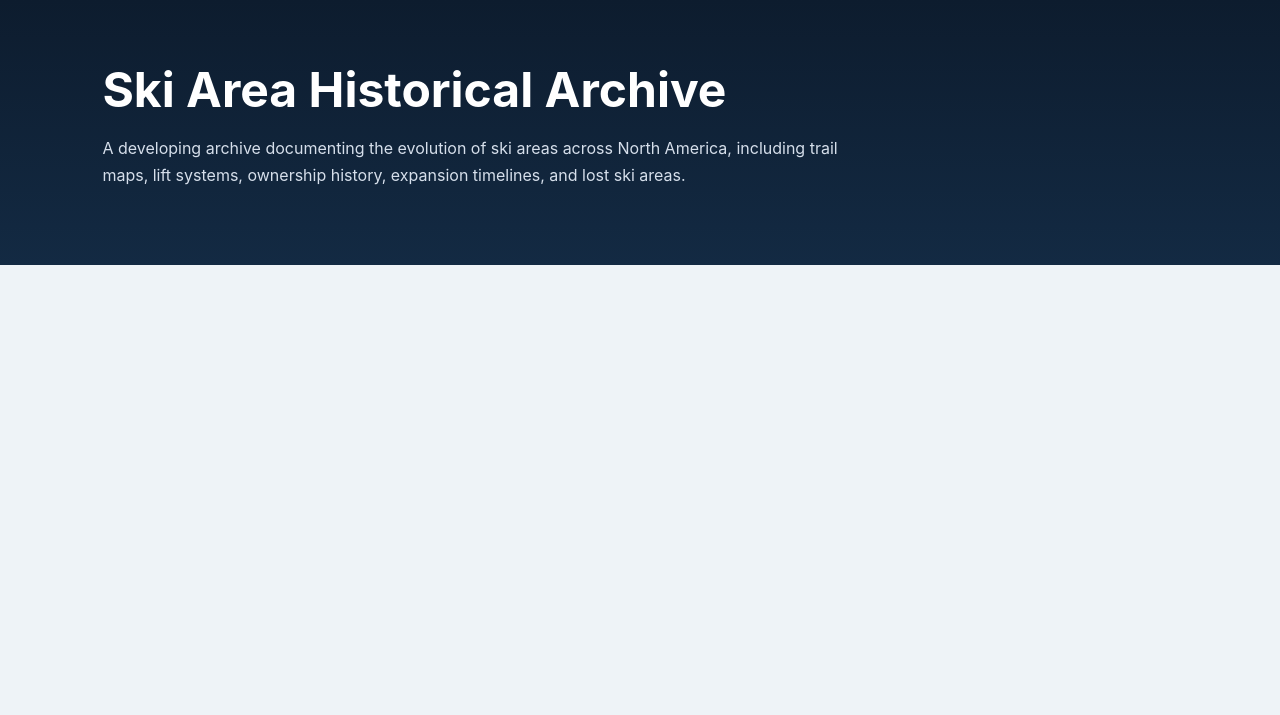
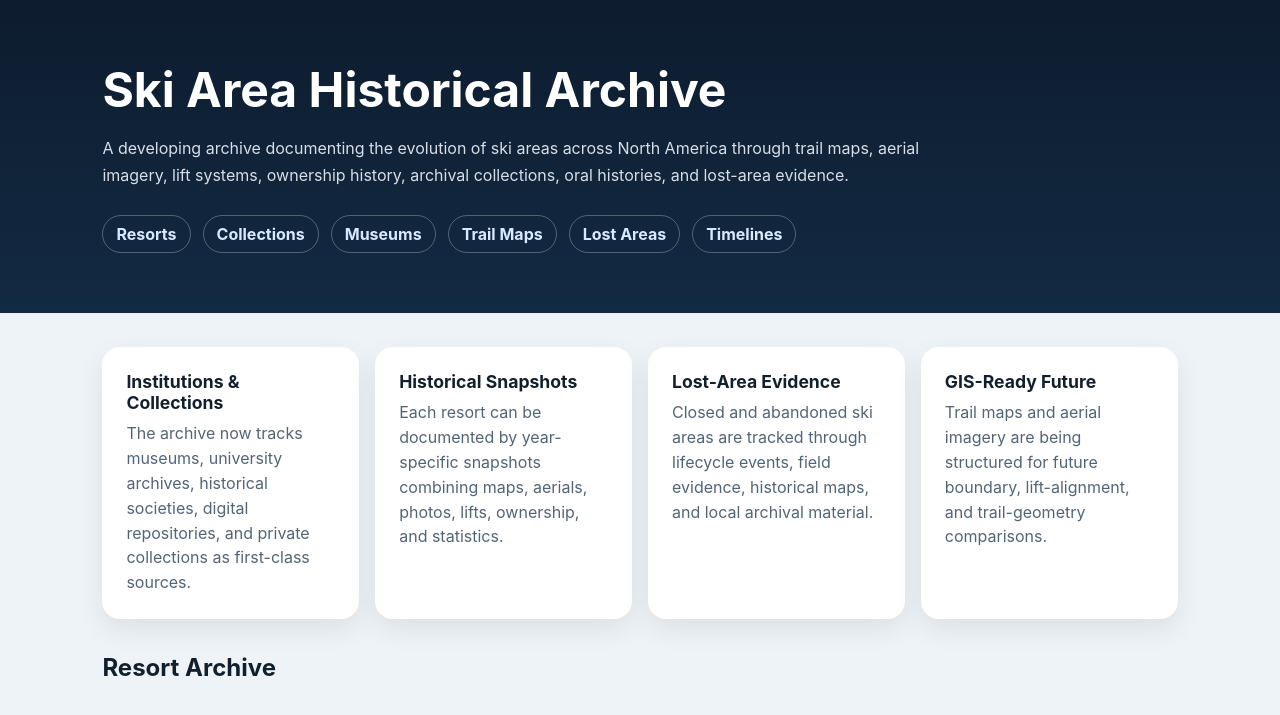
Before and after one commit to Matt-CloudEngineering/ski-area-hist-arch, a Python web app: template gallery_site/templates/index.html in a window 1280 px wide. Shown: the top 715 px of the page. Run offline with Jinja, Linux system fonts and the light colour scheme; the template is opened without the code that fills it, so the values that code supplies are empty.

Commit message:
Expose archive evidence model on gallery index

```diff
--- a/gallery_site/templates/index.html
+++ b/gallery_site/templates/index.html
@@ -8,13 +8,22 @@
     body { margin:0; font-family:Inter,Arial,sans-serif; background:#eef3f7; color:#12202d; }
     header { background:linear-gradient(180deg,#0d1c2e 0%,#132a43 100%); color:white; padding:60px 8vw; }
     header h1 { margin:0; font-size:3rem; }
-    header p { max-width:760px; line-height:1.7; color:#d6dfeb; }
-    .grid { display:grid; grid-template-columns:repeat(auto-fit,minmax(320px,1fr)); gap:20px; padding:40px 8vw; }
-    .card { background:white; border-radius:18px; padding:24px; box-shadow:0 10px 28px rgba(0,0,0,.08); }
+    header p { max-width:820px; line-height:1.7; color:#d6dfeb; }
+    nav { display:flex; flex-wrap:wrap; gap:12px; margin-top:26px; }
+    nav a { color:#d8eaff; text-decoration:none; border:1px solid rgba(255,255,255,.28); border-radius:999px; padding:8px 13px; font-weight:700; }
+    .intro { padding:34px 8vw 0; }
+    .intro-grid { display:grid; grid-template-columns:repeat(auto-fit,minmax(230px,1fr)); gap:16px; }
+    .intro-card,.card { background:white; border-radius:18px; padding:24px; box-shadow:0 10px 28px rgba(0,0,0,.08); }
+    .intro-card h2 { margin:0 0 8px; font-size:1.1rem; }
+    .intro-card p { margin:0; color:#526577; line-height:1.55; }
+    .section-title { padding:34px 8vw 0; margin:0; }
+    .grid { display:grid; grid-template-columns:repeat(auto-fit,minmax(320px,1fr)); gap:20px; padding:24px 8vw 44px; }
     .card h2 { margin-top:0; }
     .meta { color:#526577; font-size:.95rem; margin-bottom:12px; }
     .stats { display:grid; grid-template-columns:repeat(2,1fr); gap:8px; margin-top:16px; font-size:.95rem; }
     .stat { background:#f4f7fa; border-radius:10px; padding:10px; }
+    .coverage { display:flex; flex-wrap:wrap; gap:8px; margin-top:16px; }
+    .pill { background:#e8f1fb; border-radius:999px; padding:6px 10px; font-size:.82rem; font-weight:700; color:#23445f; }
     .links { margin-top:18px; display:flex; gap:14px; flex-wrap:wrap; }
     .archive-link,.official-link { text-decoration:none; font-weight:600; }
     .archive-link { color:#0d4ea6; }
@@ -24,8 +33,39 @@
 <body>
 <header>
   <h1>Ski Area Historical Archive</h1>
-  <p>A developing archive documenting the evolution of ski areas across North America, including trail maps, lift systems, ownership history, expansion timelines, and lost ski areas.</p>
+  <p>A developing archive documenting the evolution of ski areas across North America through trail maps, aerial imagery, lift systems, ownership history, archival collections, oral histories, and lost-area evidence.</p>
+  <nav aria-label="Archive sections">
+    <a href="#resorts">Resorts</a>
+    <a href="#collections">Collections</a>
+    <a href="#museums">Museums</a>
+    <a href="#trail-maps">Trail Maps</a>
+    <a href="#lost-areas">Lost Areas</a>
+    <a href="#timelines">Timelines</a>
+  </nav>
 </header>
+
+<section class="intro" id="collections">
+  <div class="intro-grid">
+    <article class="intro-card" id="museums">
+      <h2>Institutions & Collections</h2>
+      <p>The archive now tracks museums, university archives, historical societies, digital repositories, and private collections as first-class sources.</p>
+    </article>
+    <article class="intro-card" id="trail-maps">
+      <h2>Historical Snapshots</h2>
+      <p>Each resort can be documented by year-specific snapshots combining maps, aerials, photos, lifts, ownership, and statistics.</p>
+    </article>
+    <article class="intro-card" id="lost-areas">
+      <h2>Lost-Area Evidence</h2>
+      <p>Closed and abandoned ski areas are tracked through lifecycle events, field evidence, historical maps, and local archival material.</p>
+    </article>
+    <article class="intro-card" id="timelines">
+      <h2>GIS-Ready Future</h2>
+      <p>Trail maps and aerial imagery are being structured for future boundary, lift-alignment, and trail-geometry comparisons.</p>
+    </article>
+  </div>
+</section>
+
+<h2 class="section-title" id="resorts">Resort Archive</h2>
 <main class="grid">
 {% for area in areas %}
   <div class="card">
@@ -38,6 +78,13 @@
       <div class="stat"><strong>Acreage</strong><br>{{ area.skiable_acres or 'Unknown' }}</div>
       <div class="stat"><strong>Maps</strong><br>{{ area.map_references|length }}</div>
     </div>
+    {% if area.coverage %}
+    <div class="coverage">
+      {% for key, value in area.coverage.items() %}
+      <span class="pill">{{ key|replace('_', ' ') }}: {{ value }}</span>
+      {% endfor %}
+    </div>
+    {% endif %}
     <div class="links">
       <a class="archive-link" href="{{ area.id }}.html">Archive Page →</a>
       {% if area.official_site %}
```
